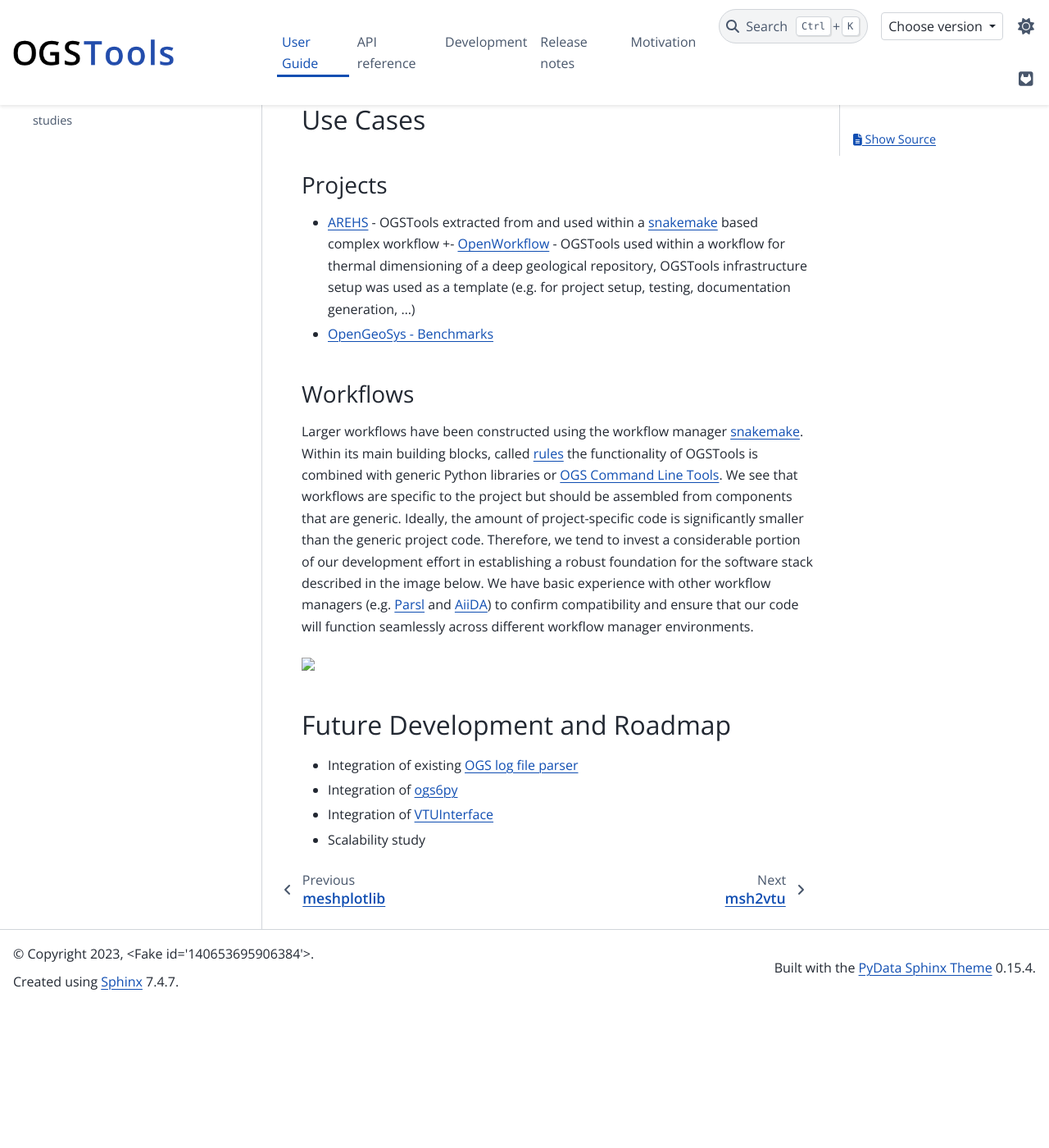
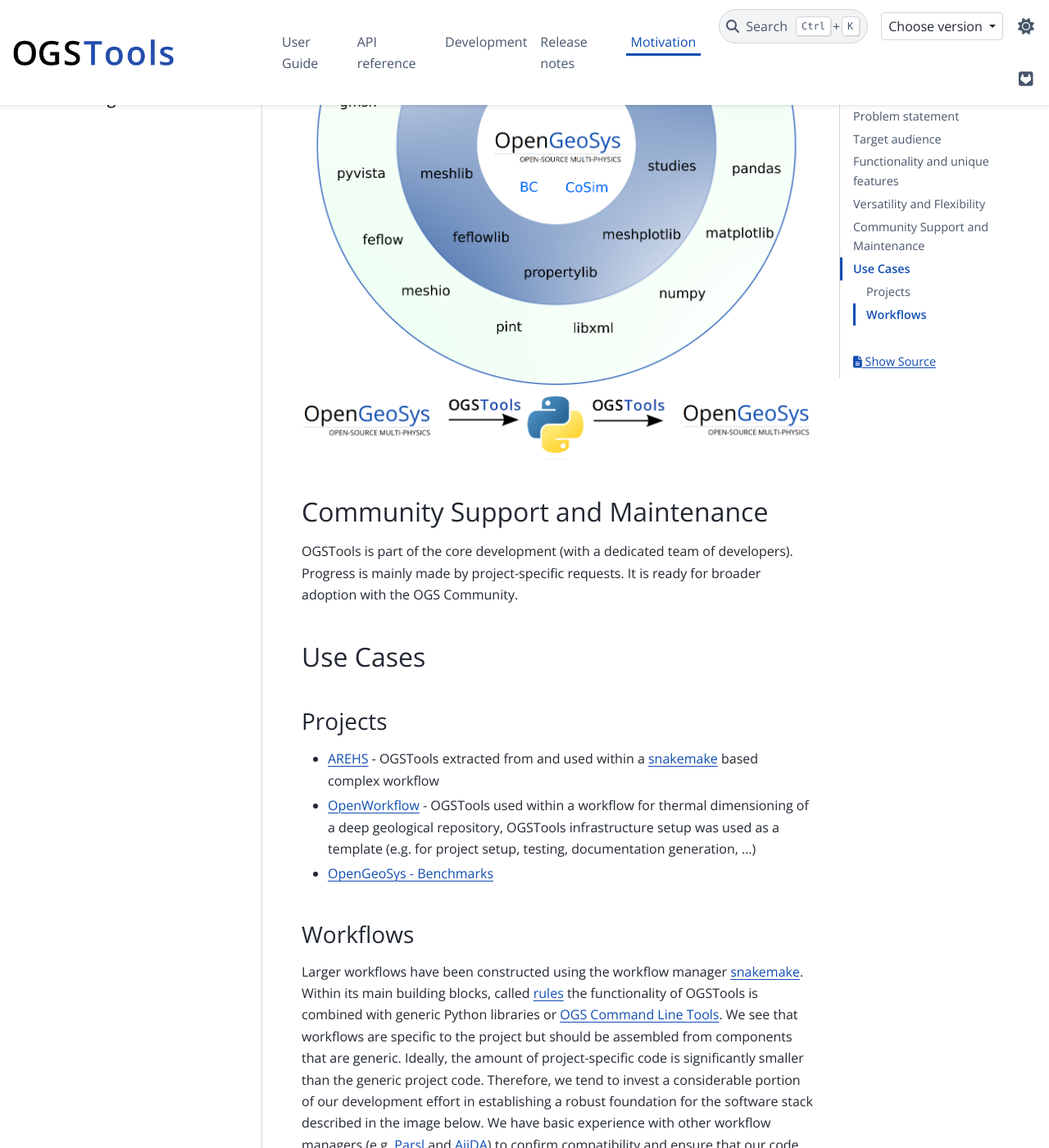
Before and after one commit to ufz/ogstools, a Sphinx documentation site: the page built from docs/user-guide/introduction/motivation.md, in a window 1280 px wide and 1400 px high, scrolled down 1385 px. Shown: the whole window at 82% size. Built offline with Sphinx 7.4.7 and the PyData theme 0.15.4, drawn with Linux system fonts in a browser that asks for light colours; pages that are not in the unit, such as notebooks, are missing from menus; the version number could not be read and is left out; comment, search, counter and statistics services are not loaded; before the commit the page ends 2612 px from its top, so only the background shows below that; some of the changed text lies outside the part shown.

Commit message:
Restructure motivation - fix images

```diff
--- a/docs/user-guide/motivation.md
+++ b/docs/user-guide/introduction/motivation.md
@@ -20,7 +20,7 @@
 - transform from data structures of common libraries to [OpenGeoSys](https://www.opengeosys.org) specific data
   This compatibility enables [OpenGeoSys](https://www.opengeosys.org) users to harness the full potential of Python's extensive ecosystem.
 
-<img src="concept_ogstools.png" width="50%"/>
+![](concept_ogstools.png)
 
 ## Community Support and Maintenance
 
@@ -31,16 +31,14 @@
 ### Projects
 
 - [AREHS](https://www.ufz.de/index.php?en=47155) - OGSTools extracted from and used within a [snakemake](https://snakemake.readthedocs.io) based complex workflow
-  +- [OpenWorkflow](https://www.ufz.de/index.php?en=48378) - OGSTools used within a workflow for thermal dimensioning of a deep geological repository, OGSTools infrastructure setup was used as a template (e.g. for project setup, testing, documentation generation, ...)
+- [OpenWorkflow](https://www.ufz.de/index.php?en=48378) - OGSTools used within a workflow for thermal dimensioning of a deep geological repository, OGSTools infrastructure setup was used as a template (e.g. for project setup, testing, documentation generation, ...)
 - [OpenGeoSys - Benchmarks](https://www.opengeosys.org/docs/benchmarks/)
 
 ### Workflows
 
 Larger workflows have been constructed using the workflow manager [snakemake](https://snakemake.readthedocs.io). Within its main building blocks, called [rules](https://snakemake.readthedocs.io/en/stable/snakefiles/rules.html) the functionality of OGSTools is combined with generic Python libraries or [OGS Command Line Tools](https://www.opengeosys.org/docs/tools/getting-started/overview/). We see that workflows are specific to the project but should be assembled from components that are generic. Ideally, the amount of project-specific code is significantly smaller than the generic project code. Therefore, we tend to invest a considerable portion of our development effort in establishing a robust foundation for the software stack described in the image below. We have basic experience with other workflow managers (e.g. [Parsl](https://parsl-project.org/) and [AiiDA](https://www.aiida.net/)) to confirm compatibility and ensure that our code will function seamlessly across different workflow manager environments.
 
-<img src="architecture_projects.png" width="200"/>
-
-## Future Development and Roadmap
+![](architecture_projects.png)
 
 - Integration of existing [OGS log file parser](https://github.com/joergbuchwald/ogs6py/tree/master/ogs6py/log_parser)
 - Integration of [ogs6py](https://github.com/ufz/ogs6py)
```
Also changed, not shown: README.md (+1 -1 lines), docs/index.md (+1 -1 lines), docs/user-guide/introduction/architecture_projects.png (renamed from docs/user-guide/architecture_projects.png), docs/user-guide/introduction/concept_ogstools.png (renamed from docs/user-guide/concept_ogstools.png).
